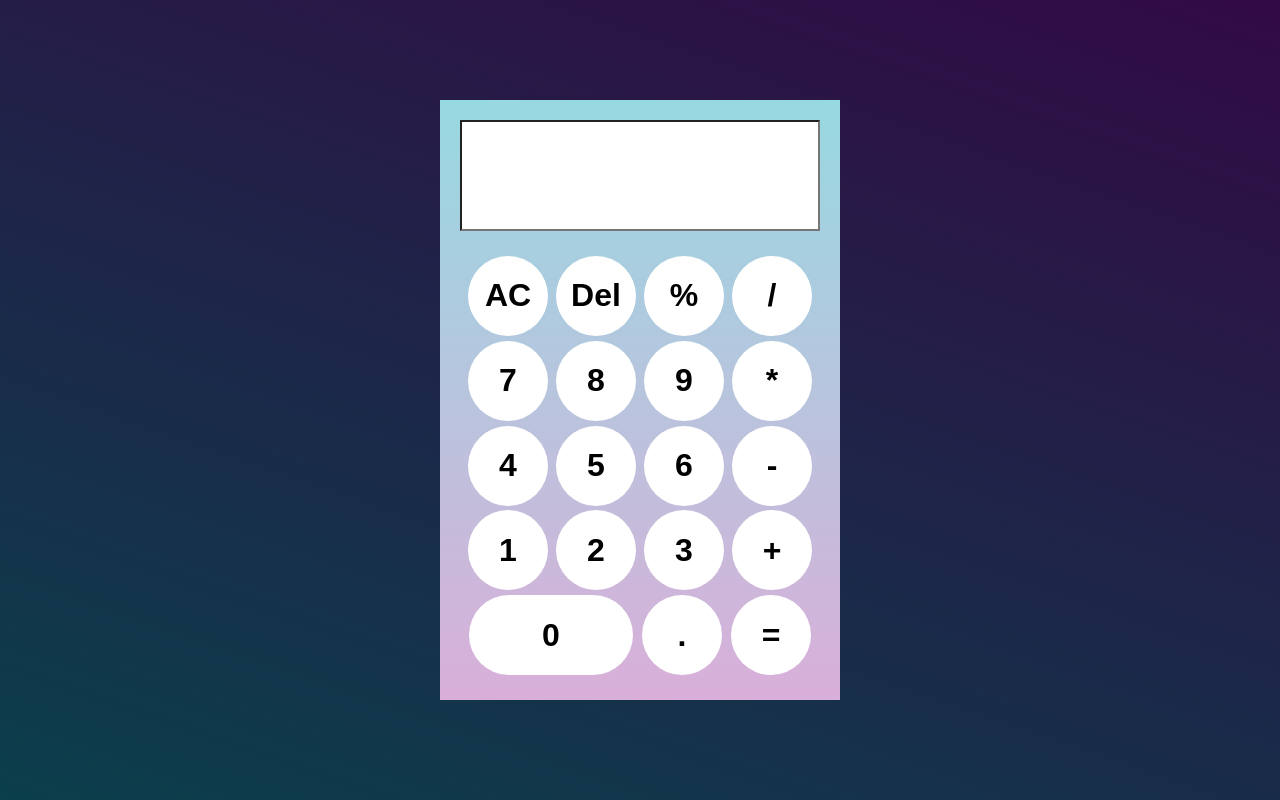
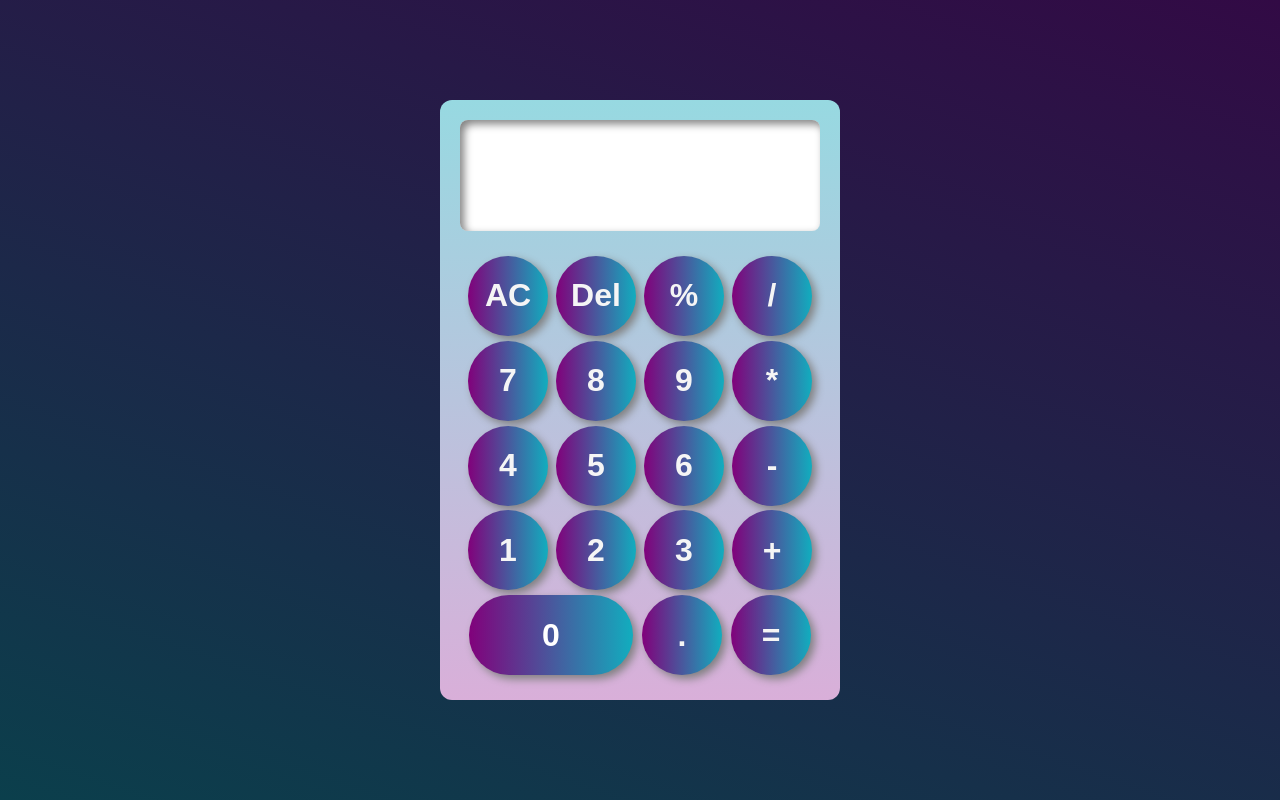
Before and after one commit to kritirajmaharana/Calculator, a plain HTML site: page index.html in a window 1280 px wide. Drawn offline with Linux system fonts and the light colour scheme.

Commit message:
button style added

```diff
--- a/sytle.css
+++ b/sytle.css
@@ -24,6 +24,7 @@ body,html{
     flex-direction: column;
     justify-content: space-between;
     padding: 20px;
+    border-radius: 12px;
 }
 .output{
     width: 100%;
@@ -31,6 +32,9 @@ body,html{
     background-color: rgb(255, 255, 255);
     margin-bottom: 20px;
     text-align: right;
+    border-radius: 8px;
+    border: none;
+    box-shadow: 4px 4px 8px gray inset;
     font-size: 4rem;
 }
 .buttons{
@@ -52,7 +56,11 @@ body,html{
 .btn{
     width: 80px;
     height: 80px;
-    background-color: rgb(255, 255, 255);
+    /* background-color: rgb(255, 255, 255); */
+    background-image: linear-gradient(to right, #81017b 0%, #0fb1c0  51%, #360033  100%);
+    transition: 0.5s;
+    background-size: 200% auto;
+    color: whitesmoke;
     border-radius: 50%;
     font-size: 2rem;
     font-weight: 600;
@@ -60,16 +68,37 @@ body,html{
     display: flex;
     align-items: center;
     justify-content: center;
+    box-shadow: 4px 4px 8px gray;
+
 }
 .btn1{
     width: 164px;
     height: 80px;
-    background-color: rgb(255, 255, 255);
+    /* background-color: rgb(255, 255, 255); */
+    background-image: linear-gradient(to right, #81017b 0%, #0fb1c0  51%, #360033  100%);
+    transition: 0.5s;
+    background-size: 200% auto;
     border-radius:40px;
     font-size: 2rem;
+    color: white;
     font-weight: 600;
     border: none;
     display: flex;
     align-items: center;
     justify-content: center;
+    box-shadow: 4px 4px 8px gray;
+
 }
+
+
+.btn-grad {
+    background-image: linear-gradient(to right, #7a0074 0%, #0ea2af  51%, #70016b  100%);
+    transition: 0.5s;
+    background-size: 200% auto;
+  }
+
+  .btn1:hover ,.btn:hover  {
+    background-position: right center; /* change the direction of the change here */
+    color: #fff;
+    text-decoration: none;
+  }
```
